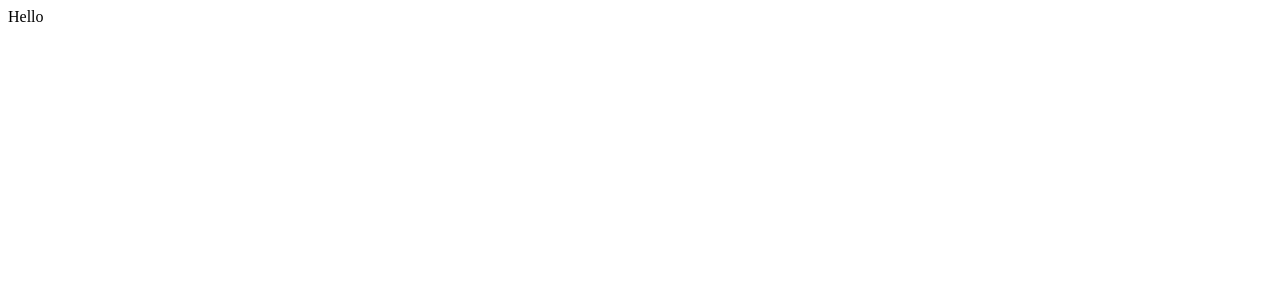
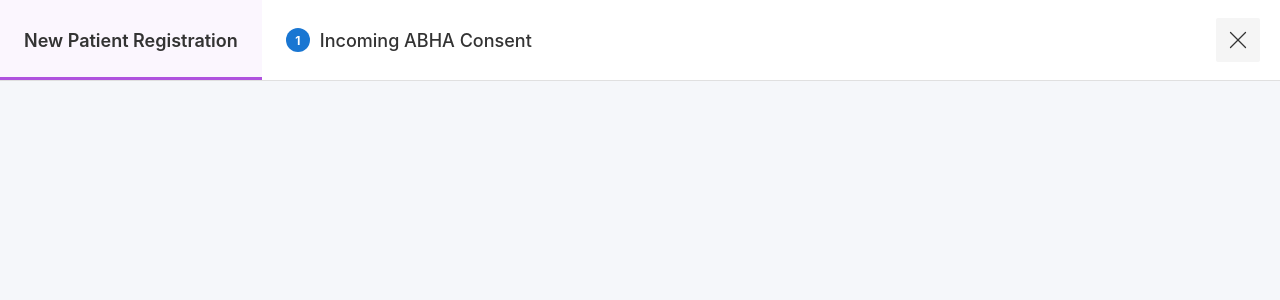
Before and after one commit to abhinm7/healthForm, a React (Vite) app: page / in a window 1280 px wide. Shown: the top 300 px of the page. Built offline with nearby package versions, Linux system fonts and the light colour scheme.

Commit message:
feat: add navbar containing two buttons

```diff
--- a/package.json
+++ b/package.json
@@ -10,6 +10,7 @@
     "preview": "vite preview"
   },
   "dependencies": {
+    "lucide-react": "^0.555.0",
     "react": "^19.2.0",
     "react-dom": "^19.2.0"
   },
--- a/src/App.jsx
+++ b/src/App.jsx
@@ -1,11 +1,12 @@
-import './App.css'
+import "./App.css";
+import Header from "./components/Layout/Header/Header";
 
 function App() {
   return (
-   <div>
-    Hello
-   </div>
-  )
+    <div>
+      <Header/>
+    </div>
+  );
 }
 
-export default App
+export default  App;
--- /dev/null
+++ b/src/components/Layout/Header/Header.jsx
@@ -0,0 +1,29 @@
+import React from "react";
+import { X } from 'lucide-react';
+import styles from "./Header.module.css";
+
+const Header = () => {
+  return (
+    <div className={styles.container}>
+      <header className={styles.headerContent}>
+        <div className={styles.headerTabs}>
+          <div className={`${styles.tabItem} ${styles.active}`}>
+            New Patient Registration
+          </div>
+
+          <div className={styles.tabItem}>
+            <span className={styles.stepBadge}>1</span>
+            Incoming ABHA Consent
+          </div>
+        </div>
+        <div className={styles.closeSection}>
+          <button className={styles.closeBtn} aria-label="Close">
+            <X size={30} strokeWidth={1} strokeLinecap="round" />
+          </button>
+        </div>
+      </header>
+    </div>
+  );
+};
+
+export default Header;
--- /dev/null
+++ b/src/components/Layout/Header/Header.module.css
@@ -0,0 +1,80 @@
+.container {
+  background-color: rgb(255, 255, 255);
+  border-bottom: 1px solid #e0e0e0;
+  max-width: 100%;
+  margin: 0 auto;
+}
+
+.headerContent {
+  display: flex;
+  justify-content: space-between;
+  align-items: center;
+  height: 80px;
+}
+
+.headerTabs {
+  display: flex;
+  align-items: center;
+  height: 100%;
+}
+
+.tabItem {
+  display: flex;
+  align-items: center;
+  gap: 10px;
+  font-size: 16px;
+  font-weight: 500;
+  color: #333;
+  height: 100%;
+  position: relative;
+  cursor: default;
+  padding: 24px;
+  font-size: 18px;
+}
+
+.active {
+  font-weight: 600;
+  background-color: #af52de0d;
+}
+
+.active::after {
+  content: '';
+  position: absolute;
+  bottom: 0;
+  left: 0;
+  width: 100%;
+  height: 3px;
+  background-color: #AF52DE;
+}
+
+.stepBadge {
+  display: flex;
+  justify-content: center;
+  align-items: center;
+  background-color: #1976d2;
+  color: white;
+  width: 24px;
+  height: 24px;
+  border-radius: 50%;
+  font-size: 12px;
+  font-weight: bold;
+}
+.closeSection{
+    padding: 20px;
+}
+.closeBtn {
+  background: #f5f5f5;
+  border: none;
+  color: #333;
+  cursor: pointer;
+  padding: 7px;
+  border-radius: 2px;
+  display: flex;
+  align-items: center;
+  justify-content: center;
+  transition: background-color 0.2s ease;
+}
+
+.closeBtn:hover {
+  background-color: #eaeaea;
+}
--- a/src/index.css
+++ b/src/index.css
@@ -0,0 +1,26 @@
+  * {
+    padding: 0;
+    margin: 0;
+    box-sizing: border-box;
+  }
+
+  body {
+    background-color: #f5f7fa;
+    font-family: -apple-system, BlinkMacSystemFont, 'Segoe UI', Roboto, sans-serif;
+  }
+
+  .app-layout {
+    min-height: 100vh;
+    display: flex;
+    flex-direction: column;
+  }
+
+  .main-content {
+    width: 100%;
+    max-width: 1200px;
+    margin: 20px auto;
+    background-color: white;
+    border-radius: 8px;
+    box-shadow: 0 2px 8px rgba(0, 0, 0, 0.05);
+    padding-bottom: 20px;
+  }
```
Also changed, not shown: 1 other file (tests, documents, lock files or other folders).
